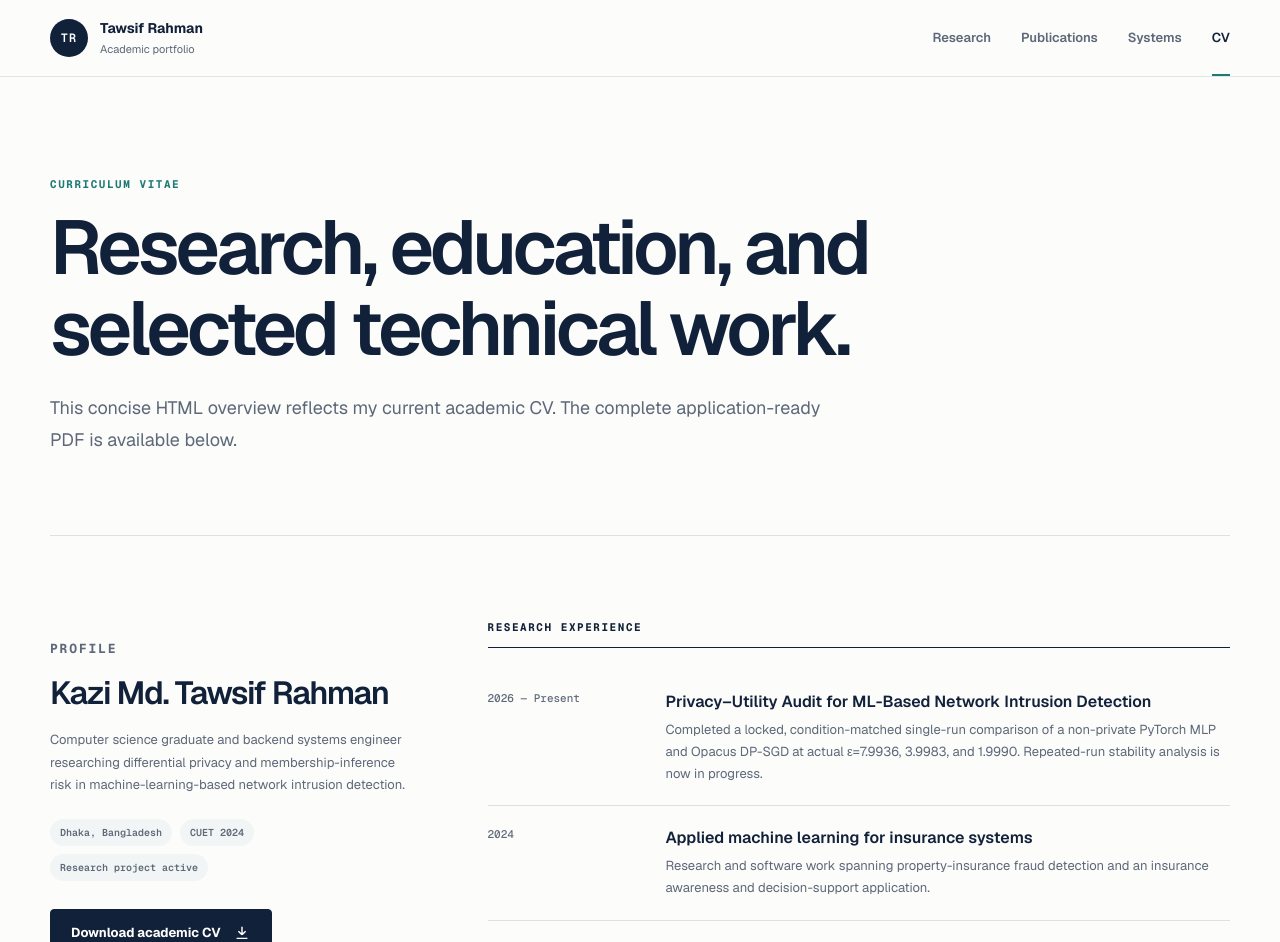
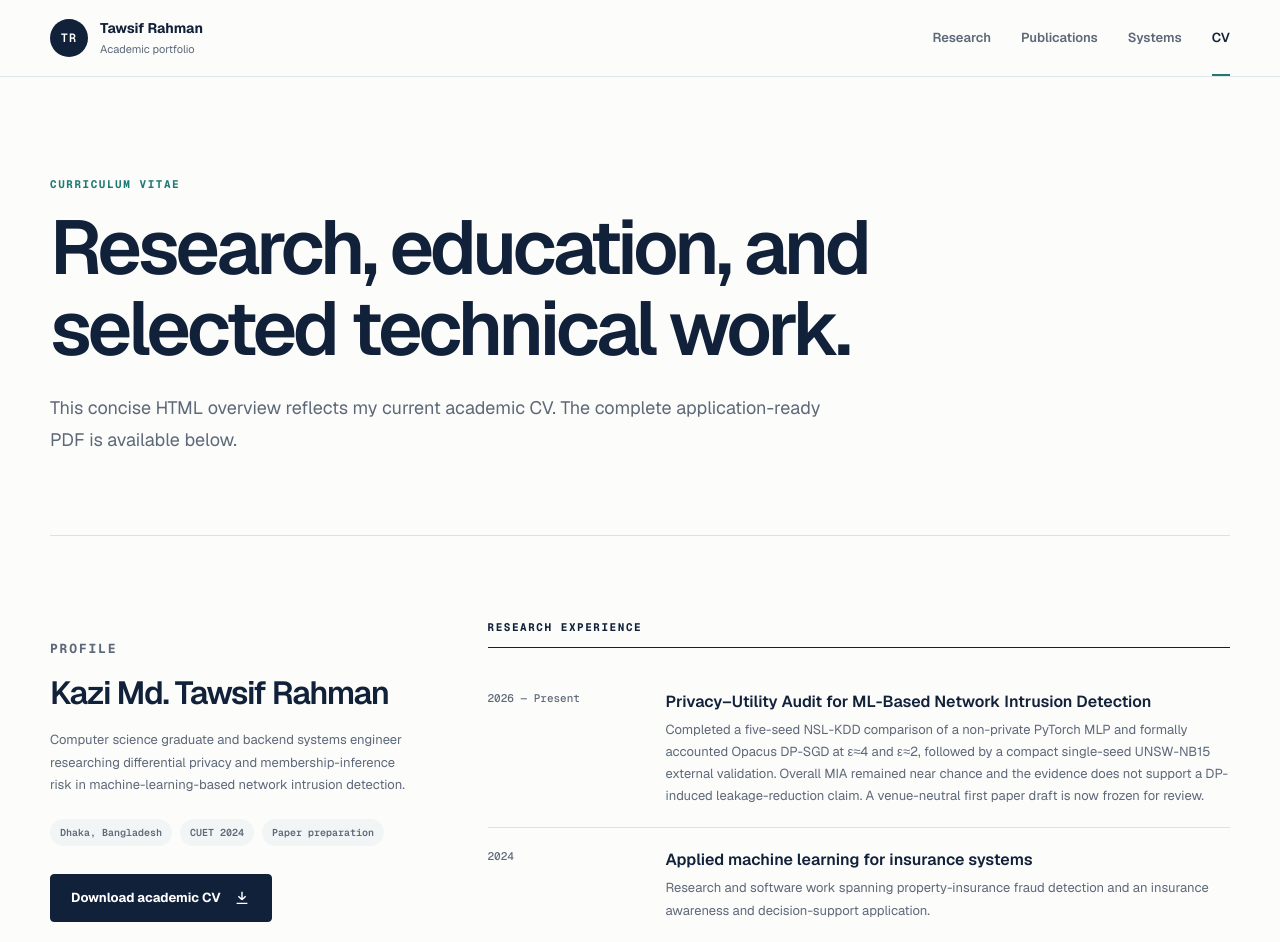
Before and after one commit to tawsif113/Academic-Portfolio, a Next.js app: page /cv in a window 1280 px wide. Shown: the top 942 px of the page. Built offline with nearby package versions, Linux system fonts and the light colour scheme.

Commit message:
Update HTML CV research status

```diff
--- a/app/cv/page.tsx
+++ b/app/cv/page.tsx
@@ -50,7 +50,7 @@ export default function Cv() {
               items={[
                 "Dhaka, Bangladesh",
                 "CUET 2024",
-                "Research project active",
+                "Paper preparation",
               ]}
             />
             <div className="cv-links">
@@ -79,10 +79,12 @@ export default function Cv() {
                 date="2026 — Present"
                 title="Privacy–Utility Audit for ML-Based Network Intrusion Detection"
               >
-                Completed a locked, condition-matched single-run comparison of
-                a non-private PyTorch MLP and Opacus DP-SGD at actual ε=7.9936,
-                3.9983, and 1.9990. Repeated-run stability analysis is now in
-                progress.
+                Completed a five-seed NSL-KDD comparison of a non-private
+                PyTorch MLP and formally accounted Opacus DP-SGD at ε≈4 and
+                ε≈2, followed by a compact single-seed UNSW-NB15 external
+                validation. Overall MIA remained near chance and the evidence
+                does not support a DP-induced leakage-reduction claim. A
+                venue-neutral first paper draft is now frozen for review.
               </Entry>
               <Entry
                 date="2024"
```
